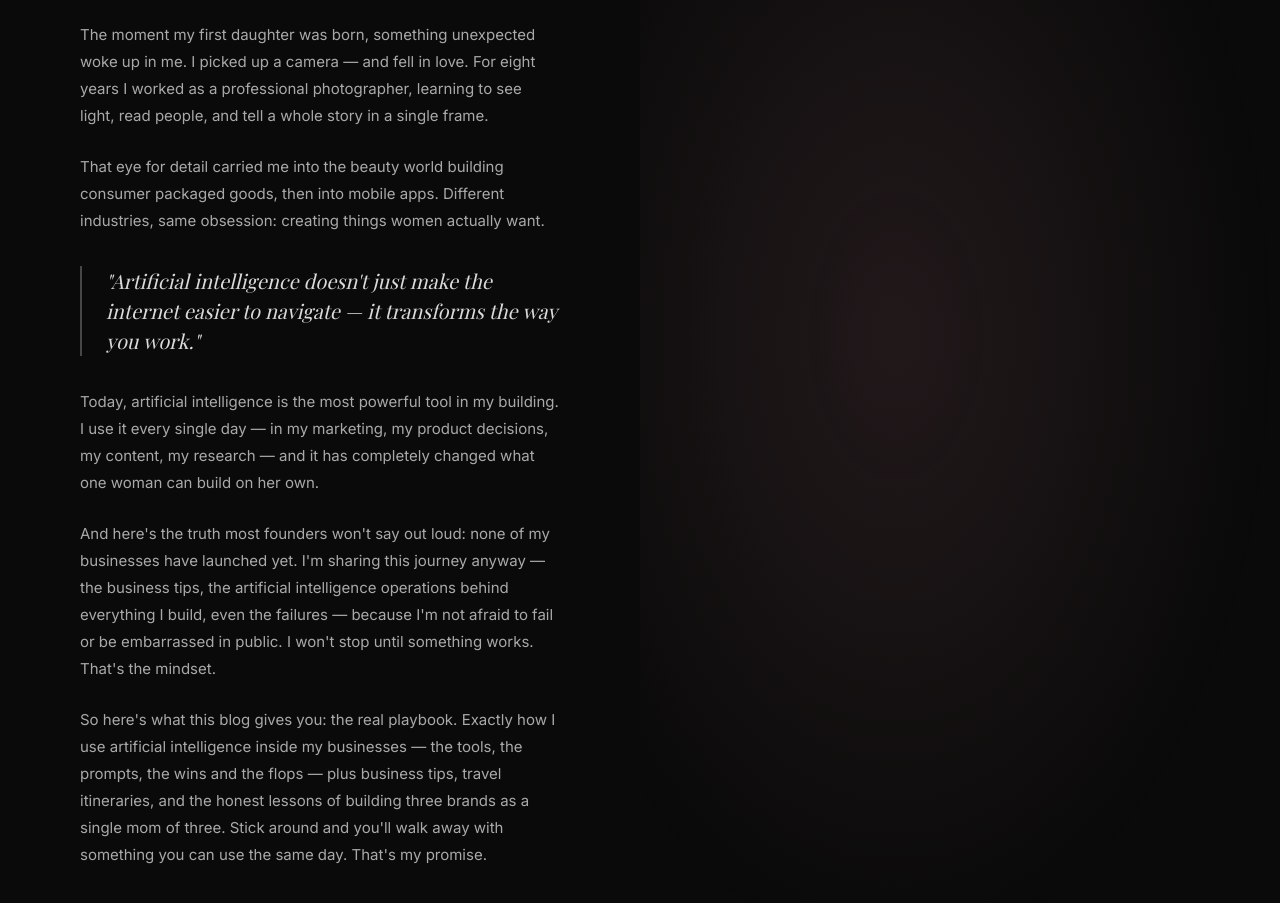
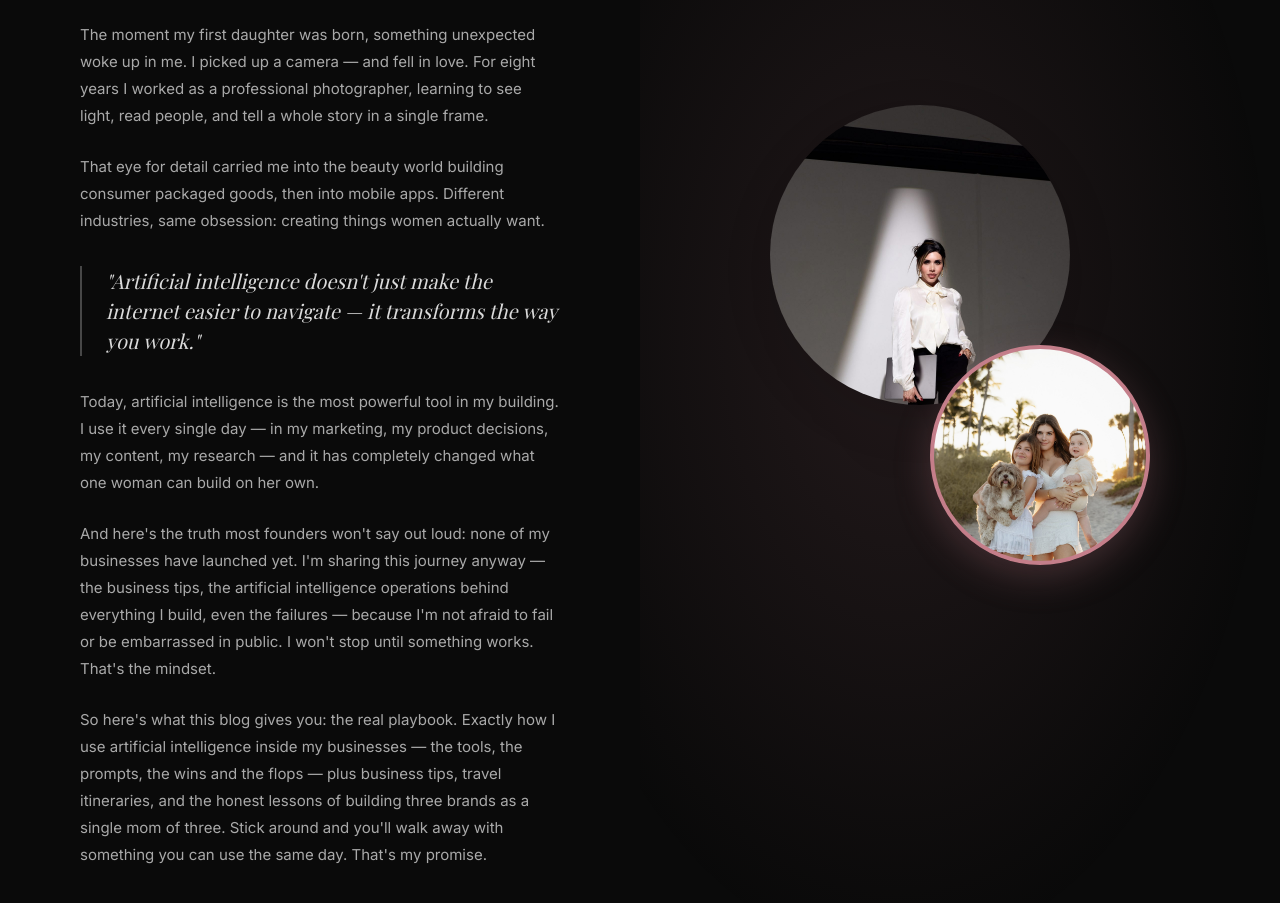
Before and after one commit to lisahaven19/lisa-haven-blog, a plain HTML site: page index.html in a window 1280 px wide. Shown: the part 3149-4052 px from the top of the page. Drawn offline with nearby package versions, Linux system fonts and the light colour scheme; a web font is replaced by a local one.

```diff
--- a/index.html
+++ b/index.html
@@ -534,7 +534,7 @@
       border-radius: 50%;
       overflow: hidden;
       box-shadow: 0 16px 48px rgba(0,0,0,0.14);
-      background-image: url('images/uploads/hero-red.jpg');
+      background-image: url('images/uploads/0i4a7811.jpg');
       background-size: cover;
       background-position: center top;
     }
@@ -2057,6 +2057,10 @@
       </div>
     </div>
     <div class="about-right">
+      <div class="about-circles">
+        <div class="about-circle-main"></div>
+        <div class="about-circle-family"></div>
+      </div>
     </div>
   </section>
 
```
